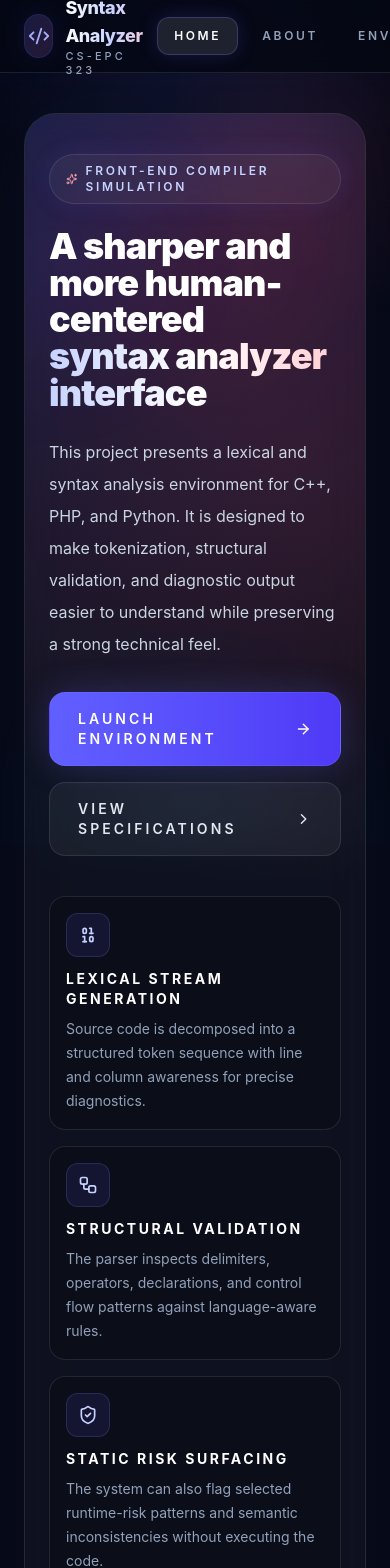
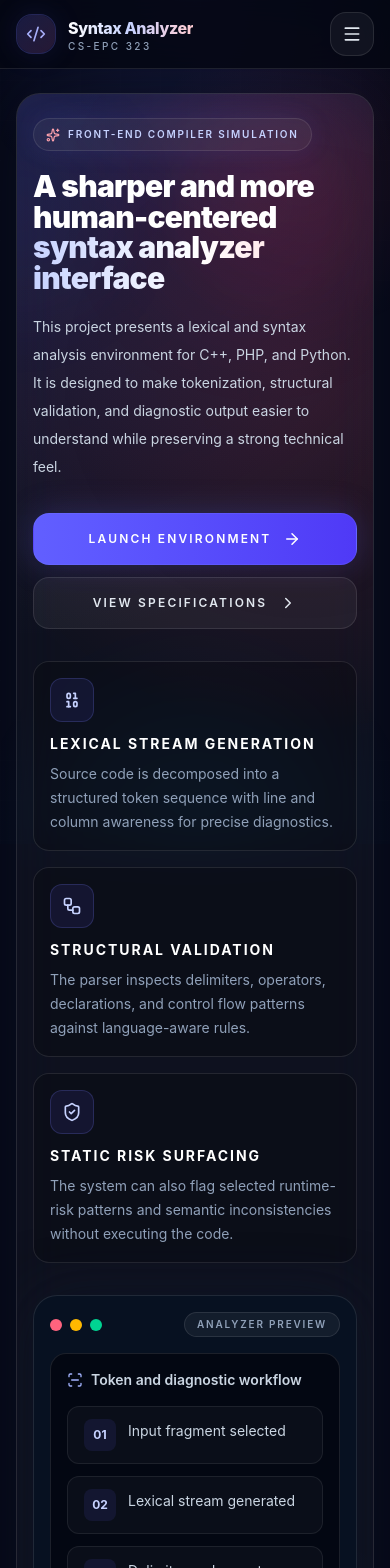
Before and after one commit to EHIBE/ella-derick-parser, a React (Vite) app: page / in a window 390 px wide. Shown: the top 1568 px of the page. Built offline with nearby package versions, Linux system fonts and the light colour scheme.

Commit message:
feat: Make site mobile responsive

```diff
--- a/src/App.tsx
+++ b/src/App.tsx
@@ -1,4 +1,4 @@
-import { HashRouter, Routes, Route } from 'react-router-dom';
+import { HashRouter, Route, Routes } from 'react-router-dom';
 import Navbar from './components/Navbar';
 import Home from './pages/Home';
 import About from './pages/About';
@@ -7,14 +7,15 @@ import Environment from './pages/Environment';
 export default function App() {
   return (
     <HashRouter>
-      <div className="min-h-screen w-full bg-[#050816] text-slate-100 font-sans overflow-hidden">
-        <div className="fixed inset-0 pointer-events-none">
+      <div className="min-h-screen w-full overflow-x-hidden bg-[#050816] font-sans text-slate-100">
+        <div className="pointer-events-none fixed inset-0">
           <div className="absolute inset-0 bg-[radial-gradient(circle_at_top,rgba(99,102,241,0.14),transparent_28%),radial-gradient(circle_at_80%_20%,rgba(244,63,94,0.10),transparent_22%),radial-gradient(circle_at_50%_100%,rgba(14,165,233,0.08),transparent_26%)]" />
           <div className="absolute inset-0 opacity-[0.08] [background-image:linear-gradient(rgba(255,255,255,0.08)_1px,transparent_1px),linear-gradient(90deg,rgba(255,255,255,0.08)_1px,transparent_1px)] [background-size:40px_40px]" />
         </div>
 
         <div className="relative z-10 flex min-h-screen w-full flex-col">
           <Navbar />
+
           <main className="flex-1 w-full">
             <Routes>
               <Route path="/" element={<Home />} />
--- a/src/components/Navbar.tsx
+++ b/src/components/Navbar.tsx
@@ -1,8 +1,10 @@
+import { useState } from 'react';
 import { Link, useLocation } from 'react-router-dom';
-import { Code2, Sparkles } from 'lucide-react';
+import { Code2, Menu, Sparkles, X } from 'lucide-react';
 
 export default function Navbar() {
   const location = useLocation();
+  const [isOpen, setIsOpen] = useState<boolean>(false);
 
   const links = [
     { to: '/', label: 'HOME' },
@@ -10,26 +12,30 @@ export default function Navbar() {
     { to: '/environment', label: 'ENVIRONMENT' }
   ];
 
+  const handleClose = (): void => {
+    setIsOpen(false);
+  };
+
   return (
     <nav className="sticky top-0 z-50 w-full border-b border-white/10 bg-[#040712]/80 backdrop-blur-xl">
-      <div className="mx-auto flex h-18 w-full max-w-[1600px] items-center justify-between px-6 md:px-10">
-        <Link to="/" className="group flex items-center gap-3">
-          <div className="relative flex h-11 w-11 items-center justify-center rounded-2xl border border-indigo-400/20 bg-indigo-500/10 shadow-[0_0_30px_rgba(99,102,241,0.12)] transition-transform duration-300 group-hover:scale-105">
-            <Code2 size={22} className="text-indigo-300" />
+      <div className="mx-auto flex w-full max-w-[1600px] items-center justify-between px-4 py-3 sm:px-6 md:px-10">
+        <Link to="/" className="group flex min-w-0 items-center gap-3" onClick={handleClose}>
+          <div className="relative flex h-10 w-10 shrink-0 items-center justify-center rounded-2xl border border-indigo-400/20 bg-indigo-500/10 shadow-[0_0_30px_rgba(99,102,241,0.12)] transition-transform duration-300 group-hover:scale-105 sm:h-11 sm:w-11">
+            <Code2 size={20} className="text-indigo-300 sm:size-[22px]" />
             <div className="absolute inset-0 rounded-2xl bg-gradient-to-br from-indigo-400/10 to-rose-400/10" />
           </div>
 
-          <div className="flex flex-col leading-tight">
-            <span className="bg-gradient-to-r from-white via-indigo-200 to-rose-200 bg-clip-text text-lg font-extrabold tracking-tight text-transparent">
+          <div className="flex min-w-0 flex-col leading-tight">
+            <span className="truncate bg-gradient-to-r from-white via-indigo-200 to-rose-200 bg-clip-text text-base font-extrabold tracking-tight text-transparent sm:text-lg">
               Syntax Analyzer
             </span>
-            <span className="text-[11px] font-medium uppercase tracking-[0.28em] text-slate-400">
+            <span className="text-[10px] font-medium uppercase tracking-[0.24em] text-slate-400 sm:text-[11px] sm:tracking-[0.28em]">
               CS-EPC 323
             </span>
           </div>
         </Link>
 
-        <div className="flex items-center gap-2 md:gap-3">
+        <div className="hidden items-center gap-2 md:gap-3 lg:flex">
           {links.map((link) => {
             const active = location.pathname === link.to;
 
@@ -37,7 +43,7 @@ export default function Navbar() {
               <Link
                 key={link.to}
                 to={link.to}
-                className={`rounded-xl px-4 py-2.5 text-xs font-semibold tracking-[0.22em] transition-all duration-300 md:text-sm ${
+                className={`rounded-xl px-4 py-2.5 text-xs font-semibold tracking-[0.18em] transition-all duration-300 md:text-sm md:tracking-[0.22em] ${
                   active
                     ? 'border border-indigo-400/25 bg-white/10 text-white shadow-[0_0_20px_rgba(99,102,241,0.18)]'
                     : 'text-slate-400 hover:bg-white/5 hover:text-white'
@@ -48,12 +54,51 @@ export default function Navbar() {
             );
           })}
 
-          <div className="ml-1 hidden items-center gap-2 rounded-xl border border-emerald-400/20 bg-emerald-500/10 px-3 py-2 text-xs font-semibold text-emerald-300 shadow-[0_0_24px_rgba(16,185,129,0.12)] md:flex">
+          <div className="ml-1 hidden items-center gap-2 rounded-xl border border-emerald-400/20 bg-emerald-500/10 px-3 py-2 text-xs font-semibold text-emerald-300 shadow-[0_0_24px_rgba(16,185,129,0.12)] xl:flex">
             <Sparkles size={14} />
             Analyzer Ready
           </div>
         </div>
+
+        <button
+          type="button"
+          aria-label={isOpen ? 'Close navigation menu' : 'Open navigation menu'}
+          onClick={() => setIsOpen((previousState) => !previousState)}
+          className="inline-flex h-11 w-11 items-center justify-center rounded-2xl border border-white/10 bg-white/5 text-slate-200 transition hover:bg-white/10 lg:hidden"
+        >
+          {isOpen ? <X size={20} /> : <Menu size={20} />}
+        </button>
       </div>
+
+      {isOpen && (
+        <div className="border-t border-white/10 bg-[#050816]/95 px-4 py-4 backdrop-blur-xl lg:hidden">
+          <div className="mx-auto flex w-full max-w-[1600px] flex-col gap-2">
+            {links.map((link) => {
+              const active = location.pathname === link.to;
+
+              return (
+                <Link
+                  key={link.to}
+                  to={link.to}
+                  onClick={handleClose}
+                  className={`rounded-2xl px-4 py-3 text-sm font-semibold tracking-[0.18em] transition-all duration-300 ${
+                    active
+                      ? 'border border-indigo-400/25 bg-white/10 text-white shadow-[0_0_20px_rgba(99,102,241,0.18)]'
+                      : 'border border-transparent text-slate-300 hover:bg-white/5 hover:text-white'
+                  }`}
+                >
+                  {link.label}
+                </Link>
+              );
+            })}
+
+            <div className="mt-2 inline-flex items-center gap-2 rounded-2xl border border-emerald-400/20 bg-emerald-500/10 px-4 py-3 text-sm font-semibold text-emerald-300 shadow-[0_0_24px_rgba(16,185,129,0.12)]">
+              <Sparkles size={16} />
+              Analyzer Ready
+            </div>
+          </div>
+        </div>
+      )}
     </nav>
   );
 }
--- a/src/pages/Home.tsx
+++ b/src/pages/Home.tsx
@@ -80,34 +80,34 @@ const analyzerFeatures = [
 export default function Home() {
   return (
     <div className="relative overflow-hidden">
-      <div className="mx-auto flex w-full max-w-[1600px] flex-col px-6 pb-24 pt-10 md:px-10 md:pb-28 md:pt-14">
-        <section className="relative overflow-hidden rounded-[32px] border border-white/10 bg-white/[0.04] px-6 py-10 shadow-[0_0_80px_rgba(15,23,42,0.45)] backdrop-blur-xl md:px-10 md:py-14">
+      <div className="mx-auto flex w-full max-w-[1600px] flex-col px-4 pb-16 pt-6 sm:px-6 sm:pb-20 sm:pt-8 md:px-10 md:pb-28 md:pt-14">
+        <section className="relative overflow-hidden rounded-[24px] border border-white/10 bg-white/[0.04] px-4 py-6 shadow-[0_0_80px_rgba(15,23,42,0.45)] backdrop-blur-xl sm:rounded-[28px] sm:px-6 sm:py-8 md:rounded-[32px] md:px-10 md:py-14">
           <div className="absolute inset-0 bg-[radial-gradient(circle_at_top_left,rgba(99,102,241,0.18),transparent_28%),radial-gradient(circle_at_80%_15%,rgba(244,63,94,0.14),transparent_22%),radial-gradient(circle_at_60%_100%,rgba(56,189,248,0.12),transparent_25%)]" />
-          <div className="absolute -left-20 top-10 h-52 w-52 rounded-full bg-indigo-500/10 blur-3xl animate-pulse" />
-          <div className="absolute right-0 top-0 h-72 w-72 rounded-full bg-rose-500/10 blur-3xl animate-pulse" />
+          <div className="absolute -left-20 top-10 h-40 w-40 rounded-full bg-indigo-500/10 blur-3xl animate-pulse sm:h-52 sm:w-52" />
+          <div className="absolute right-0 top-0 h-56 w-56 rounded-full bg-rose-500/10 blur-3xl animate-pulse sm:h-72 sm:w-72" />
 
-          <div className="relative grid items-center gap-12 lg:grid-cols-[1.2fr_0.8fr]">
+          <div className="relative grid items-center gap-8 md:gap-10 lg:grid-cols-[1.2fr_0.8fr] lg:gap-12">
             <div>
-              <div className="mb-6 inline-flex items-center gap-2 rounded-full border border-white/10 bg-white/5 px-4 py-2 text-xs font-semibold uppercase tracking-[0.22em] text-indigo-200 shadow-[0_0_24px_rgba(99,102,241,0.12)]">
-                <Sparkles size={14} className="text-rose-300" />
-                Front-End Compiler Simulation
+              <div className="mb-5 inline-flex max-w-full items-center gap-2 rounded-full border border-white/10 bg-white/5 px-3 py-2 text-[10px] font-semibold uppercase tracking-[0.18em] text-indigo-200 shadow-[0_0_24px_rgba(99,102,241,0.12)] sm:px-4 sm:text-xs sm:tracking-[0.22em]">
+                <Sparkles size={14} className="shrink-0 text-rose-300" />
+                <span className="truncate">Front-End Compiler Simulation</span>
               </div>
 
-              <h1 className="max-w-4xl text-4xl font-black leading-[1.02] tracking-tight text-white md:text-6xl lg:text-7xl">
+              <h1 className="max-w-4xl text-3xl font-black leading-[1.02] tracking-tight text-white sm:text-4xl md:text-5xl lg:text-7xl">
                 A sharper and more human-centered
                 <span className="block bg-gradient-to-r from-indigo-200 via-white to-rose-200 bg-clip-text text-transparent">
                   syntax analyzer interface
                 </span>
               </h1>
 
-              <p className="mt-6 max-w-3xl text-base leading-8 text-slate-300 md:text-lg">
+              <p className="mt-5 max-w-3xl text-sm leading-7 text-slate-300 sm:text-base sm:leading-8 md:text-lg">
                 This project presents a lexical and syntax analysis environment for C++, PHP, and Python. It is designed to make tokenization, structural validation, and diagnostic output easier to understand while preserving a strong technical feel.
               </p>
 
-              <div className="mt-8 flex flex-col gap-4 sm:flex-row">
+              <div className="mt-8 flex flex-col gap-3 sm:flex-row sm:flex-wrap sm:gap-4">
                 <Link
                   to="/environment"
-                  className="group inline-flex items-center justify-center gap-3 rounded-2xl border border-indigo-400/20 bg-gradient-to-r from-indigo-500 to-indigo-600 px-7 py-4 text-sm font-semibold uppercase tracking-[0.22em] text-white shadow-[0_0_32px_rgba(99,102,241,0.25)] transition-all duration-300 hover:-translate-y-0.5 hover:shadow-[0_0_40px_rgba(99,102,241,0.35)]"
+                  className="group inline-flex w-full items-center justify-center gap-3 rounded-2xl border border-indigo-400/20 bg-gradient-to-r from-indigo-500 to-indigo-600 px-6 py-4 text-xs font-semibold uppercase tracking-[0.18em] text-white shadow-[0_0_32px_rgba(99,102,241,0.25)] transition-all duration-300 hover:-translate-y-0.5 hover:shadow-[0_0_40px_rgba(99,102,241,0.35)] sm:w-auto sm:px-7 sm:text-sm sm:tracking-[0.22em]"
                 >
                   Launch Environment
                   <ArrowRight size={18} className="transition-transform duration-300 group-hover:translate-x-1" />
@@ -115,14 +115,14 @@ export default function Home() {
 
                 <Link
                   to="/about"
-                  className="inline-flex items-center justify-center gap-3 rounded-2xl border border-white/10 bg-white/5 px-7 py-4 text-sm font-semibold uppercase tracking-[0.22em] text-slate-200 transition-all duration-300 hover:border-white/20 hover:bg-white/10"
+                  className="inline-flex w-full items-center justify-center gap-3 rounded-2xl border border-white/10 bg-white/5 px-6 py-4 text-xs font-semibold uppercase tracking-[0.18em] text-slate-200 transition-all duration-300 hover:border-white/20 hover:bg-white/10 sm:w-auto sm:px-7 sm:text-sm sm:tracking-[0.22em]"
                 >
                   View Specifications
                   <ChevronRight size={18} />
                 </Link>
               </div>
 
-              <div className="mt-10 grid gap-4 sm:grid-cols-3">
+              <div className="mt-8 grid gap-4 sm:grid-cols-2 lg:grid-cols-3">
                 {analyzerFeatures.map((feature) => {
                   const Icon = feature.icon;
 
@@ -134,7 +134,7 @@ export default function Home() {
                       <div className="mb-3 flex h-11 w-11 items-center justify-center rounded-xl border border-indigo-400/20 bg-indigo-500/10 text-indigo-200">
                         <Icon size={20} />
                       </div>
-                      <h3 className="text-sm font-bold uppercase tracking-[0.18em] text-white">
+                      <h3 className="text-sm font-bold uppercase tracking-[0.14em] text-white sm:tracking-[0.18em]">
                         {feature.title}
                       </h3>
                       <p className="mt-2 text-sm leading-6 text-slate-400">{feature.text}</p>
@@ -145,21 +145,21 @@ export default function Home() {
             </div>
 
             <div className="relative">
-              <div className="relative overflow-hidden rounded-[28px] border border-white/10 bg-[#071121] p-5 shadow-[0_0_60px_rgba(15,23,42,0.55)]">
-                <div className="mb-4 flex items-center justify-between">
+              <div className="relative overflow-hidden rounded-[24px] border border-white/10 bg-[#071121] p-4 shadow-[0_0_60px_rgba(15,23,42,0.55)] sm:rounded-[28px] sm:p-5">
+                <div className="mb-4 flex flex-wrap items-center justify-between gap-3">
                   <div className="flex items-center gap-2">
                     <span className="h-3 w-3 rounded-full bg-rose-400" />
                     <span className="h-3 w-3 rounded-full bg-amber-400" />
                     <span className="h-3 w-3 rounded-full bg-emerald-400" />
                   </div>
-                  <div className="rounded-full border border-white/10 bg-white/5 px-3 py-1 text-[11px] font-semibold uppercase tracking-[0.22em] text-slate-400">
+                  <div className="rounded-full border border-white/10 bg-white/5 px-3 py-1 text-[10px] font-semibold uppercase tracking-[0.18em] text-slate-400 sm:text-[11px] sm:tracking-[0.22em]">
                     Analyzer Preview
                   </div>
                 </div>
 
-                <div className="rounded-2xl border border-white/10 bg-[#030712] p-5">
+                <div className="rounded-2xl border border-white/10 bg-[#030712] p-4 sm:p-5">
                   <div className="mb-4 flex items-center gap-2 text-sm font-semibold text-slate-300">
-                    <ScanLine size={16} className="text-indigo-300" />
+                    <ScanLine size={16} className="shrink-0 text-indigo-300" />
                     Token and diagnostic workflow
                   </div>
 
@@ -173,18 +173,18 @@ export default function Home() {
                     ].map((item, index) => (
                       <div
                         key={item}
-                        className="flex items-center gap-3 rounded-xl border border-white/8 bg-white/[0.03] px-4 py-3 text-sm text-slate-300 transition-all duration-300 hover:bg-white/[0.06]"
+                        className="flex items-start gap-3 rounded-xl border border-white/8 bg-white/[0.03] px-4 py-3 text-sm text-slate-300 transition-all duration-300 hover:bg-white/[0.06]"
                         style={{ animationDelay: `${index * 120}ms` }}
                       >
-                        <div className="flex h-8 w-8 items-center justify-center rounded-lg bg-indigo-500/10 text-xs font-bold text-indigo-200">
+                        <div className="flex h-8 w-8 shrink-0 items-center justify-center rounded-lg bg-indigo-500/10 text-xs font-bold text-indigo-200">
                           0{index + 1}
                         </div>
-                        <span>{item}</span>
+                        <span className="leading-6">{item}</span>
                       </div>
                     ))}
                   </div>
 
-                  <div className="mt-5 rounded-2xl border border-emerald-400/15 bg-emerald-500/10 p-4 text-sm text-emerald-200">
+                  <div className="mt-5 rounded-2xl border border-emerald-400/15 bg-emerald-500/10 p-4 text-sm leading-6 text-emerald-200">
                     Default fragments are intentionally valid so the environment starts from a clean baseline before edits are introduced.
                   </div>
                 </div>
@@ -193,41 +193,43 @@ export default function Home() {
           </div>
         </section>
 
-        <section className="mt-20">
-          <div className="mb-8 flex items-end justify-between gap-4">
+        <section className="mt-14 sm:mt-16 md:mt-20">
+          <div className="mb-8 flex flex-col gap-4 sm:flex-row sm:items-end sm:justify-between">
             <div>
-              <div className="mb-3 inline-flex items-center gap-2 rounded-full border border-white/10 bg-white/5 px-3 py-1.5 text-[11px] font-semibold uppercase tracking-[0.22em] text-slate-300">
+              <div className="mb-3 inline-flex items-center gap-2 rounded-full border border-white/10 bg-white/5 px-3 py-1.5 text-[10px] font-semibold uppercase tracking-[0.18em] text-slate-300 sm:text-[11px] sm:tracking-[0.22em]">
                 <Cpu size={14} className="text-cyan-300" />
                 Fragment Intelligence
               </div>
-              <h2 className="text-3xl font-black tracking-tight text-white md:text-4xl">
+              <h2 className="text-2xl font-black tracking-tight text-white sm:text-3xl md:text-4xl">
                 Program fragments with clearer technical context
               </h2>
             </div>
           </div>
 
-          <div className="grid gap-8 lg:grid-cols-3">
+          <div className="grid gap-6 md:gap-8 lg:grid-cols-2 xl:grid-cols-3">
             {fragmentCards.map((card) => {
               const Icon = card.icon;
 
               return (
                 <div
                   key={card.title}
-                  className="group relative overflow-hidden rounded-[28px] border border-white/10 bg-white/[0.04] p-7 transition-all duration-300 hover:-translate-y-1 hover:border-white/20 hover:bg-white/[0.06] hover:shadow-[0_0_48px_rgba(15,23,42,0.4)]"
+                  className="group relative overflow-hidden rounded-[24px] border border-white/10 bg-white/[0.04] p-5 transition-all duration-300 hover:-translate-y-1 hover:border-white/20 hover:bg-white/[0.06] hover:shadow-[0_0_48px_rgba(15,23,42,0.4)] sm:rounded-[28px] sm:p-7"
                 >
                   <div className={`absolute inset-0 bg-gradient-to-br ${card.accent} opacity-60`} />
-                  <div className="absolute inset-0 opacity-0 transition-opacity duration-300 group-hover:opacity-100 bg-[radial-gradient(circle_at_top_left,rgba(255,255,255,0.08),transparent_35%)]" />
+                  <div className="absolute inset-0 bg-[radial-gradient(circle_at_top_left,rgba(255,255,255,0.08),transparent_35%)] opacity-0 transition-opacity duration-300 group-hover:opacity-100" />
 
                   <div className="relative">
                     <div className="mb-6 flex h-14 w-14 items-center justify-center rounded-2xl border border-white/10 bg-black/20 text-white shadow-[0_0_24px_rgba(15,23,42,0.35)]">
                       <Icon size={28} />
                     </div>
 
-                    <h3 className="text-2xl font-extrabold tracking-tight text-white">{card.title}</h3>
+                    <h3 className="text-xl font-extrabold tracking-tight text-white sm:text-2xl">
+                      {card.title}
+                    </h3>
                     <p className="mt-4 text-sm leading-7 text-slate-300">{card.description}</p>
 
-                    <div className="mt-6 rounded-2xl border border-white/10 bg-black/20 p-5">
-                      <div className="mb-3 flex items-center gap-2 text-sm font-bold uppercase tracking-[0.18em] text-slate-200">
+                    <div className="mt-6 rounded-2xl border border-white/10 bg-black/20 p-4 sm:p-5">
+                      <div className="mb-3 flex items-center gap-2 text-sm font-bold uppercase tracking-[0.14em] text-slate-200 sm:tracking-[0.18em]">
                         <Layers3 size={16} className="text-indigo-300" />
                         How it works
                       </div>
```
Also changed, not shown: src/pages/About.tsx (+21 -21 lines), src/pages/Environment.tsx (+65 -51 lines).
